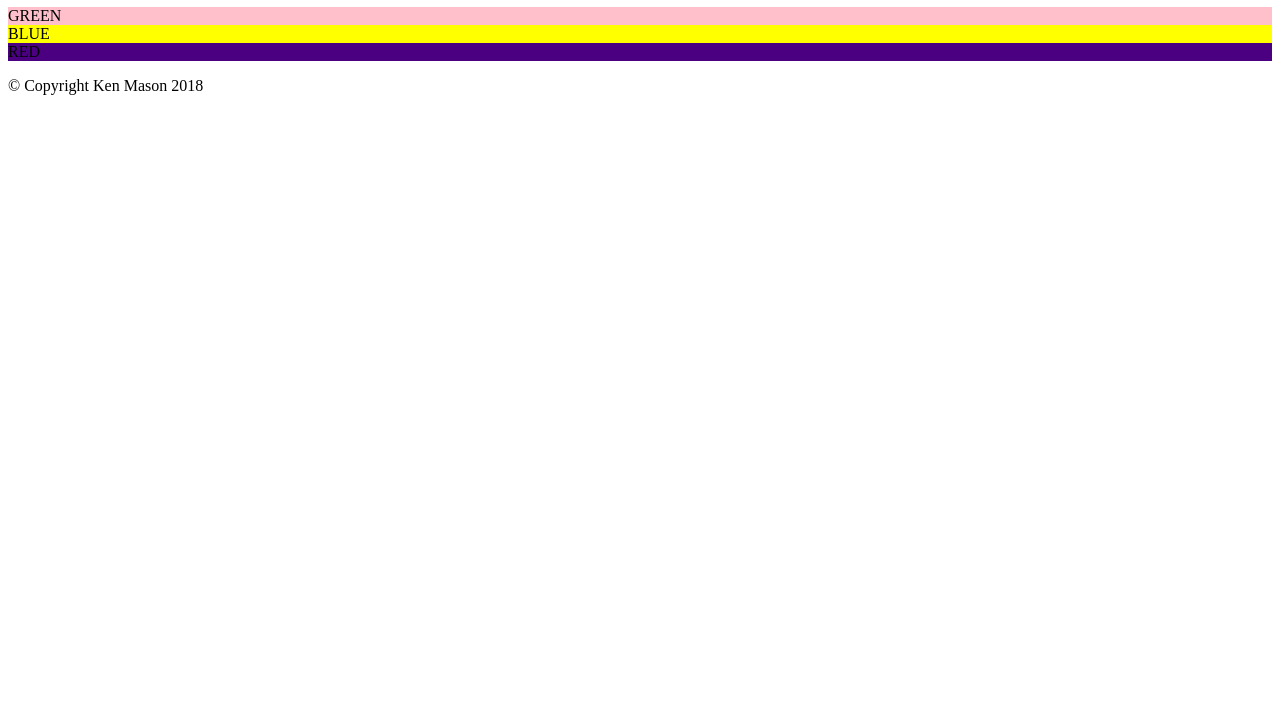
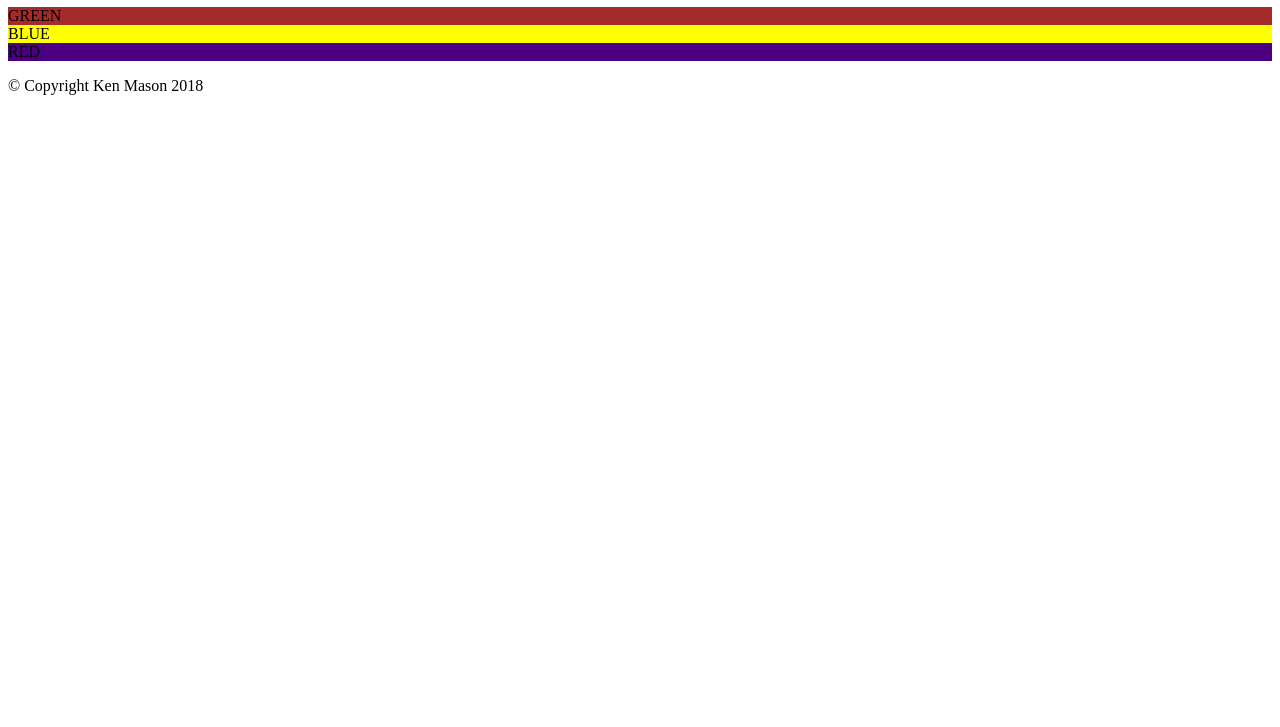
Before and after one commit to dragonrune/command-line-demo, a plain HTML site: page index.html in a window 1280 px wide. Shown: the part 73-800 px from the top of the page. Drawn offline with Linux system fonts and the light colour scheme.

Commit message:
changed the colors of the wind

```diff
--- a/index.css
+++ b/index.css
@@ -1,5 +1,5 @@
 .section-green {
-  background-color:pink;
+  background-color:brown;
 }
 
 .section-blue {
```
